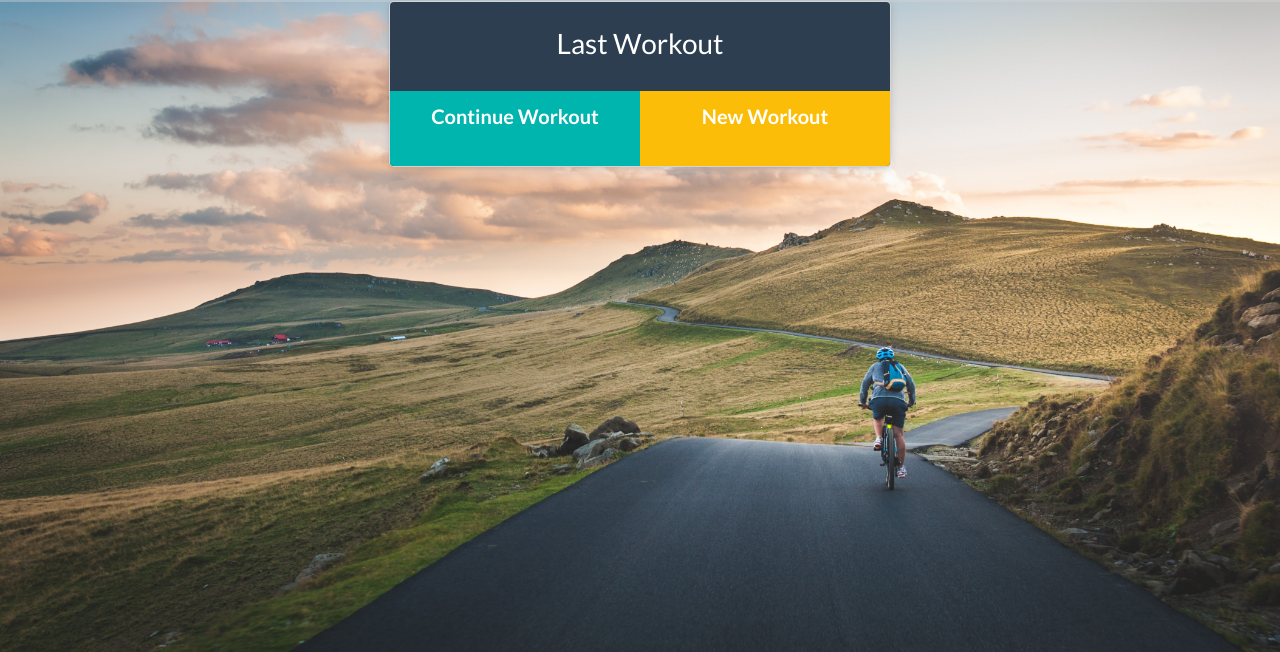
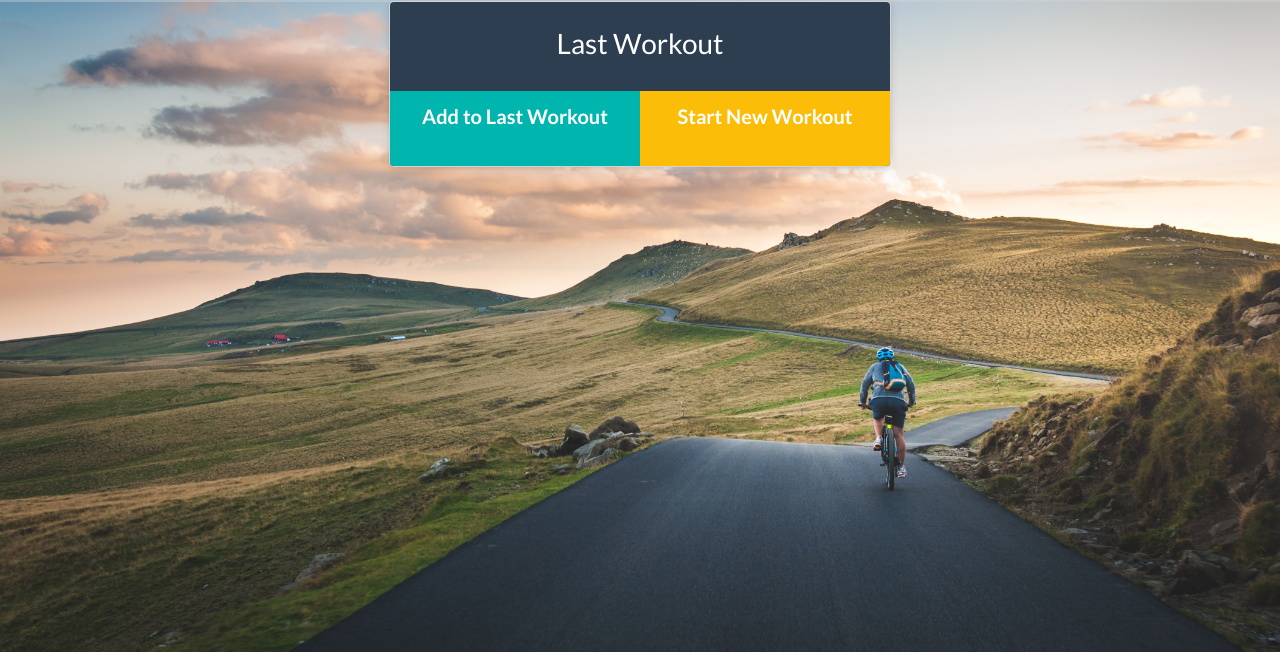
Before and after one commit to kassimariemc/workout-tracker, a website: page public/views/index.html in a window 1280 px wide. Shown: the part 228-880 px from the top of the page. Drawn offline with nearby package versions, Linux system fonts and the light colour scheme; no server answers.

Commit message:
added some instructions to html, updated readme file with screen shots, technologies used

```diff
--- a/public/views/index.html
+++ b/public/views/index.html
@@ -48,8 +48,8 @@
           <div>
             <div class="workout-stats"></div>
             <div class="buttons">
-              <a id="continue-btn" href="/exercise?" class="huge button ui teal">Continue Workout</a>
-              <a href="/exercise" class="huge button ui yellow">New Workout</a>
+              <a id="continue-btn" href="/exercise?" class="huge button ui teal">Add to Last Workout</a>
+              <a href="/exercise" class="huge button ui yellow">Start New Workout</a>
             </div>
           </div>
         </div>
```
Also changed, not shown: public/views/exercise.html (+1 -1 lines), public/views/stats.html (+1 -0 lines), README.md, public/images/screen-shot2.png (added), 1 other file.
